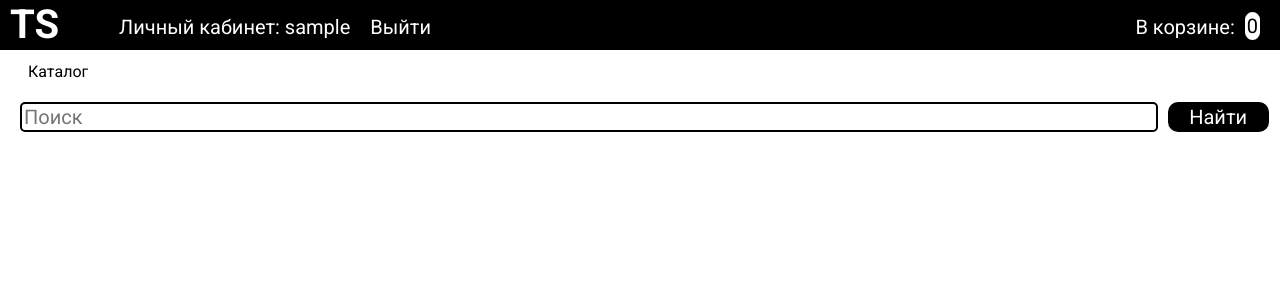
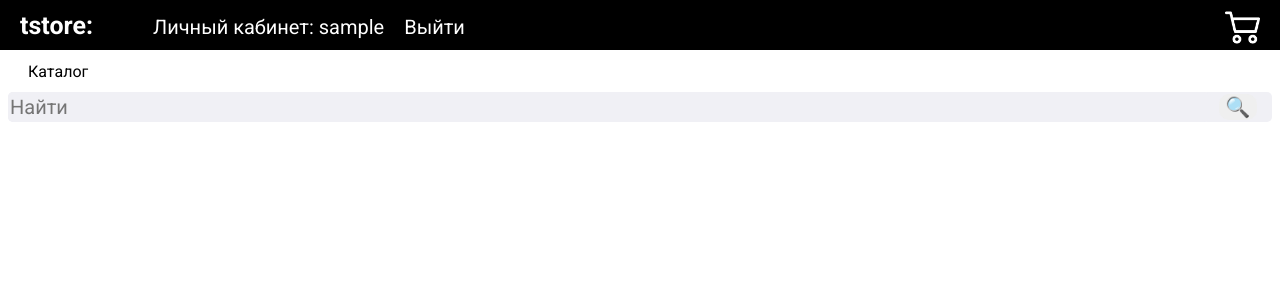
Before and after one commit to MisdGhost17/online-shop, a Django app: page /search/ in a window 1280 px wide. Shown: the top 300 px of the page. Run offline with Django 5.2, Linux system fonts and the light colour scheme; the visitor is signed in with stand-in values (Sample User, id 1); data that the repository does not hold is empty.

Commit message:
html and css

```diff
--- a/shop/cart/views.py
+++ b/shop/cart/views.py
@@ -43,6 +43,7 @@
             'override': True,
         })
     context = {
+        'products_in_cart': cart.len_all_products_in_cart(),
         'cart': Cart(request),
     }
     return render(request, 'cart/cart_detail.html', context)
--- a/shop/products/forms.py
+++ b/shop/products/forms.py
@@ -2,7 +2,7 @@
 
 
 class ProductSearchForm(forms.Form):
-    search_field = forms.CharField(widget=forms.TextInput(attrs={
+    search_field = forms.CharField(required=False, widget=forms.TextInput(attrs={
         'class': 'search-form',
-        'placeholder': 'Поиск',
+        'placeholder': 'Найти',
     }))
--- a/shop/products/templates/products/base.html
+++ b/shop/products/templates/products/base.html
@@ -11,7 +11,7 @@
 <body>
   <header>
     <div class="logo">
-      <h1><a href = "{% url 'allproducts' %}">TS</a></h1>
+      <h1><a href = "{% url 'allproducts' %}">tstore:</a></h1>
     </div>
     {% if user.is_authenticated %}
     <div class="header-block">
@@ -21,12 +21,18 @@
       <a href="{% url 'logout' %}">Выйти</a>
     </div>
       <div class="top-cart">
-        <div class ="schetchik">
-          <p>{% if products_in_cart %}{{ products_in_cart }}{% else %}0{% endif %}</p>
-        </div>
-      </div>
-      <div class="top-cart">
-        <a href="{% url 'cart' %}">В корзине:</a>
+        <a href="{% url 'cart' %}"><img src="{% static "img/free-icon-shopping-cart-711897.png" %}">
+        {% if products_in_cart <= 99 and products_in_cart > 0%}
+            <div class="schetchik">
+                <p>{{ products_in_cart }}</p>
+            </div>
+        {% endif %}
+        {% if products_in_cart > 99 %}
+            <div class="schetchik">
+                <p>99</p>
+            </div>
+        {% endif %}
+        </a>
       </div>
     {% else %}
     <div class="header-block login">
--- a/shop/products/templates/products/index.html
+++ b/shop/products/templates/products/index.html
@@ -1,17 +1,21 @@
 {% extends 'products/base.html' %}
 {% load static %}
 {% block content %}
-    <main>
+    <main xmlns="http://www.w3.org/1999/html">
     {% if cat_sort %}
         <form method="post" action="{% url 'search_products_in_category' cat_id %}">
             {% csrf_token %}
-            <p class="search">{{ search_form.search_field }}<input type="submit" value="Найти"></p>
+            <div class = "search_line">
+                <p class="search">{{ search_form.search_field }}<input type="submit" value="Найти"></p>
+            </div>
         </form>
     {% else %}
-        <form method="post" action="{% url 'searchproducts' %}">
-            {% csrf_token %}
-            <p class="search">{{ search_form.search_field }}<input type="submit" value="Найти"></p>
-        </form>
+        <div class = "search-line">
+            <form method="post" action="{% url 'searchproducts' %}">
+                {% csrf_token %}
+                    <p class="search">{{ search_form.search_field }}<input type="submit" value="🔍"></p>
+            </form>
+        </div>
     {% endif %}
         <div class ="products">
     {% for product in products %}
--- a/shop/static/css/main.css
+++ b/shop/static/css/main.css
@@ -1,9 +1,10 @@
+{% static %}
 *{
     font-family: "Roboto", serif;
 }
 .categories{
     margin-top: 62px;
-    height: 60px;
+    height: 20px;
 }
 
 .category:hover{
@@ -36,9 +37,10 @@
 .logo{
     display: inline-block;
     float: left;
-    margin-top: -20px;
-    margin-left: 10px;
+    margin-top: -10px;
+    margin-left: 20px;
     margin-right: 40px;
+    text-align: center;
 }
 .username{
     margin-top: 0px;
@@ -46,7 +48,7 @@
 }
 .logo h1 a{
     color: white;
-    font-size: 40px;
+    font-size: 25px;
 }
 
 .header-block{
@@ -68,8 +70,9 @@
 .top-cart{
     display: inline-block;
     float: right;
-    margin-top: 15px;
+    margin-top: 10px;
     margin-right: 20px;
+
 }
 
 .top-cart a{
@@ -77,50 +80,54 @@
     color: white;
 }
 
-.top-cart p{
-    margin-top: 0;
-    font-size: 20px;
-    color: black;
+.top-cart a img{
+    height: 35px;
+    width: 35px;
+
 }
 .schetchik{
-    margin-left: -10px;
-    margin-top: -3px;
-    text-align: center;
-    border: 2px solid white;
     background-color: white;
     border-radius: 20px;
-    height: 24px;
-    width: auto;
+    border: 2px solid white;
+    height: 16px;
+    width: 18px;
+    text-align: center;
+    color: black;
+    margin-top: -40px;
+    margin-left: 23px;
 }
-
+.schetchik p{
+    font-size: 14px;
+    margin-top: 0px;
+}
 .search{
     margin-top: -20px;
 }
 
 .search input[type="text"]{
-    background-color: white;
-    color: black;
-    width: 90%;
+    background-color: #f0f0f5;
+    width: 95%;
     height: 30px;
-    margin-left: 12px;
     font-size: 20px;
-    border: 2px solid black;
     border-radius: 5px;
+    border: None;
 }
 
 .search input[type="submit"]{
-    background-color: black;
-    color: white;
-    border: 2px solid black;
+    border: None;
     font-size: 20px;
     margin-left: 10px;
-    width: 8%;
+    width: 3%;
     border-radius: 10px;
 }
 
-.search input[type="submit"]:hover{
-    background-color: white;
-    color: black;
+.search-line{
+    margin-top: 30px;
+    border: None;
+    background-color: #f0f0f5;
+    border-radius: 5px;
+    height: 30px;
+
 }
 .products{
     margin-left: 60px;
@@ -163,6 +170,7 @@
     margin-top: -12px;
     font-size: 15px;
 }
+
 
 .product_shortdesc{
     text-align: center;
```
Also changed, not shown: shop/static/img/free-icon-shopping-cart-711897.png (added).
